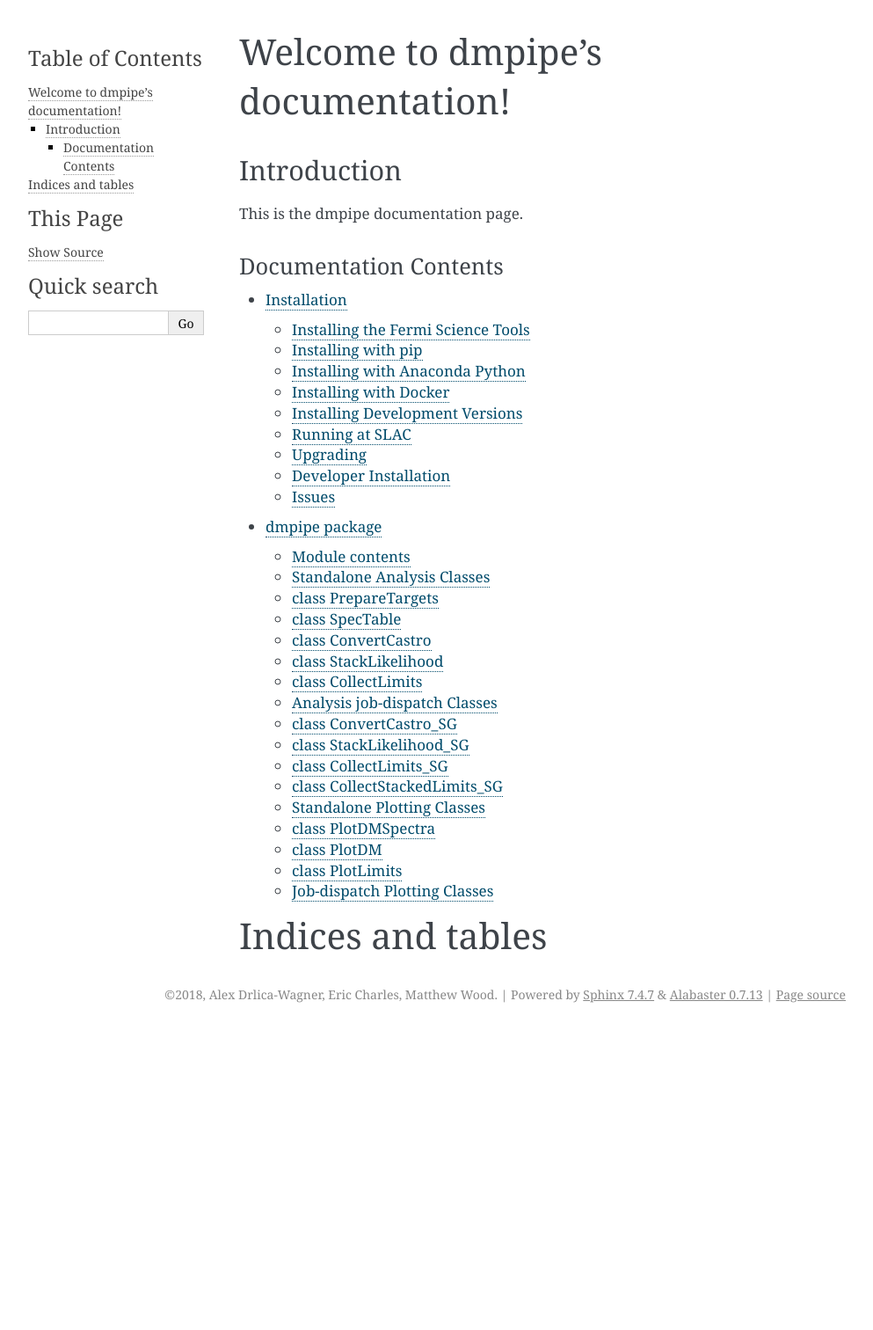
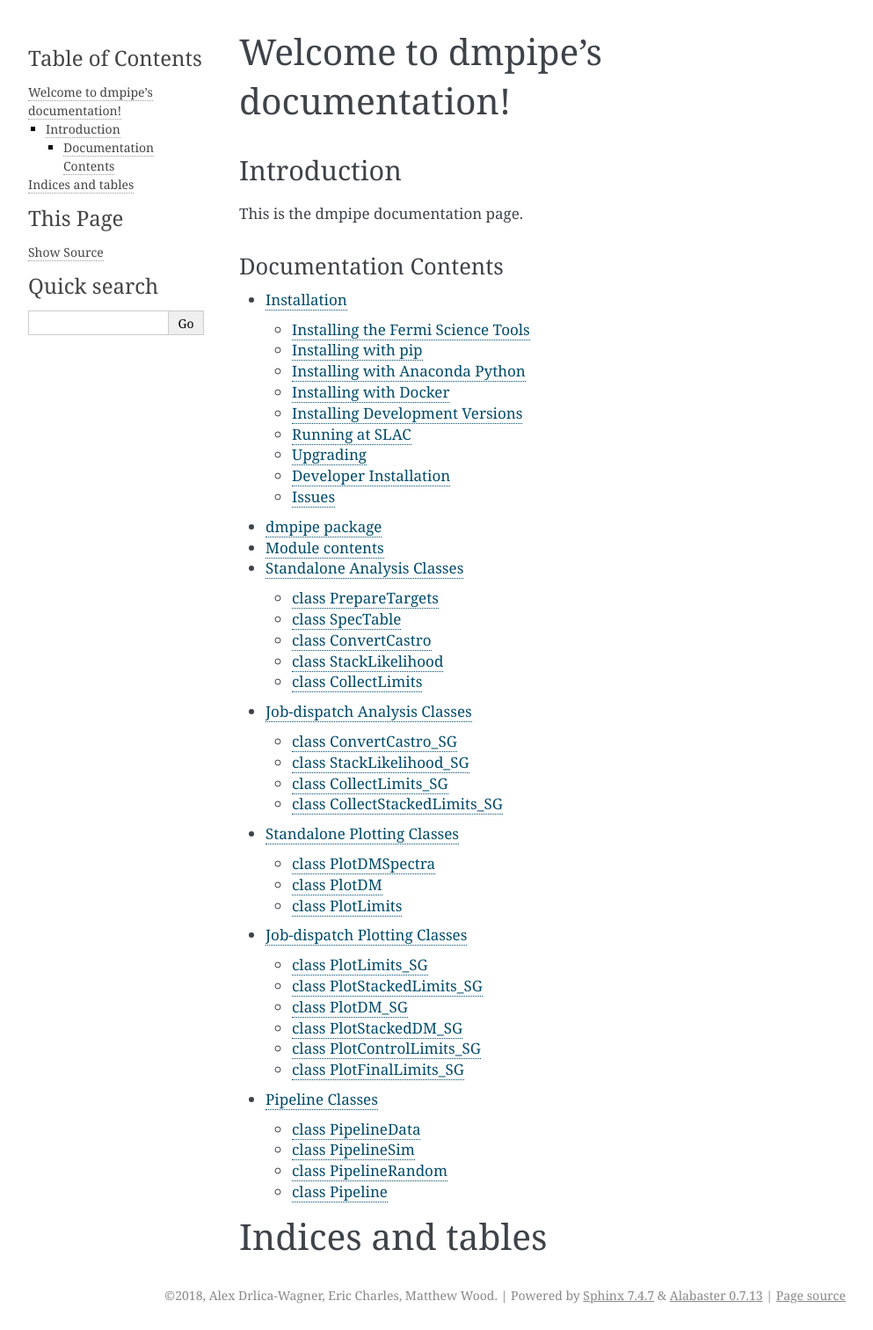
Before and after one commit to fermiPy/dmpipe, a Sphinx documentation site: the page built from docs/index.rst, in a window 1280 px wide. Shown: the whole page at 88% size, without its empty margins (148-1141 px from the left). Built offline with Sphinx 7.4.7, drawn with Linux system fonts in a browser that asks for light colours; before the commit the page ends 1170 px from its top, so only the background shows below that.

Commit message:
Added classes to doc rst

```diff
--- a/docs/dmpipe.rst
+++ b/docs/dmpipe.rst
@@ -5,7 +5,7 @@ dmpipe package
 
 
 Module contents
----------------
+===============
 
 .. automodule:: dmpipe
     :members:
@@ -14,7 +14,7 @@ Module contents
 
 
 Standalone Analysis Classes
----------------------------
+===========================
 
 
 class PrepareTargets
@@ -63,8 +63,8 @@ class CollectLimits
 
 
 
-Analysis job-dispatch Classes
------------------------------
+Job-dispatch Analysis Classes
+=============================
 
 class ConvertCastro_SG
 ----------------------
@@ -104,7 +104,7 @@ class CollectStackedLimits_SG
 
 
 Standalone Plotting Classes
----------------------------
+===========================
 
 
 class PlotDMSpectra
@@ -135,4 +135,97 @@ class PlotLimits
 
 
 Job-dispatch Plotting Classes
------------------------------
+=============================
+
+class PlotLimits_SG
+-------------------
+
+.. autoclass:: PlotLimits_SG
+    :members:
+    :undoc-members:
+    :show-inheritance:
+
+
+class PlotStackedLimits_SG
+--------------------------
+
+.. autoclass:: PlotStackedLimits_SG
+    :members:
+    :undoc-members:
+    :show-inheritance:
+
+
+class PlotDM_SG
+-------------------
+
+.. autoclass:: PlotDM_SG
+    :members:
+    :undoc-members:
+    :show-inheritance:
+
+
+class PlotStackedDM_SG
+----------------------
+
+.. autoclass:: PlotStackedDM_SG
+    :members:
+    :undoc-members:
+    :show-inheritance:
+
+
+class PlotControlLimits_SG
+--------------------------
+
+.. autoclass:: PlotControlLimits_SG
+    :members:
+    :undoc-members:
+    :show-inheritance:
+
+
+class PlotFinalLimits_SG
+--------------------------
+
+.. autoclass:: PlotFinalLimits_SG
+    :members:
+    :undoc-members:
+    :show-inheritance:
+
+
+
+Pipeline Classes
+================
+
+class PipelineData
+------------------
+
+.. autoclass:: PipelineData
+    :members:
+    :undoc-members:
+    :show-inheritance:
+
+
+class PipelineSim
+-----------------
+
+.. autoclass:: PipelineSim
+    :members:
+    :undoc-members:
+    :show-inheritance:
+
+
+class PipelineRandom
+--------------------
+
+.. autoclass:: PipelineRandom
+    :members:
+    :undoc-members:
+    :show-inheritance:
+
+
+class Pipeline
+--------------
+
+.. autoclass:: Pipeline
+    :members:
+    :undoc-members:
+    :show-inheritance:
```
